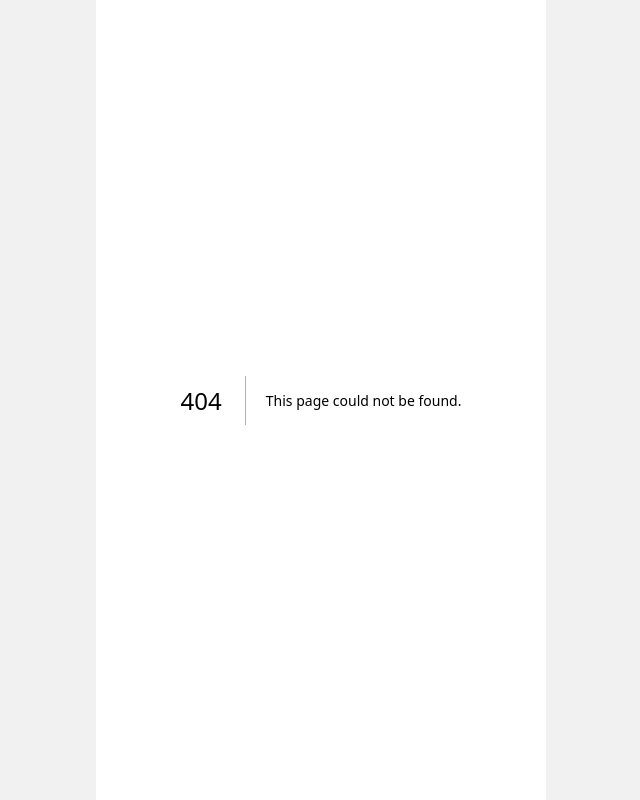
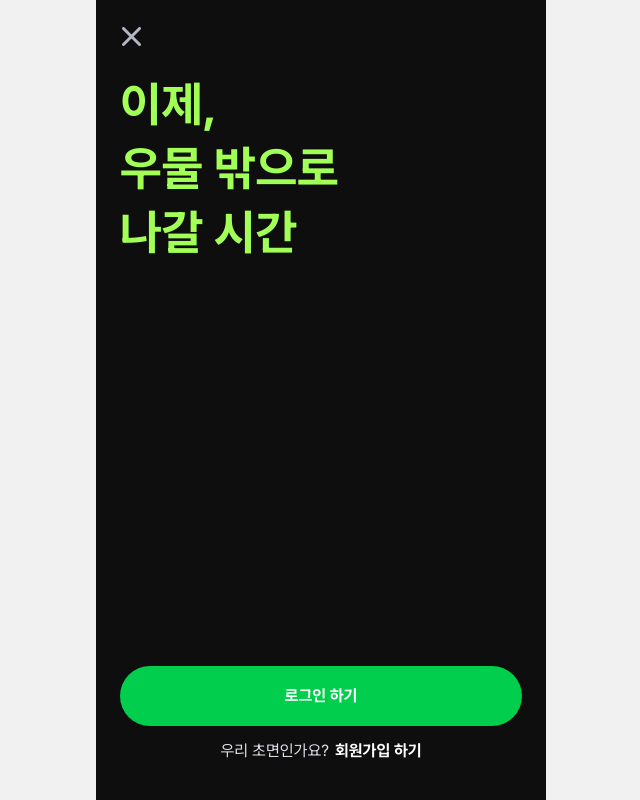
Before and after one commit to Team-Frolog/Frolog_Web, a Next.js app: page /landing in a window 1280 px wide. Before the commit this address had no page. Shown: the whole page, without its empty margins (319-959 px from the left). Built offline with nearby package versions, Linux system fonts and the light colour scheme.

Commit message:
[Feat/#3]: 랜딩 페이지

```diff
--- /dev/null
+++ b/src/app/(DefaultLayout)/landing/page.tsx
@@ -0,0 +1,36 @@
+'use client';
+
+import ButtonWithText from '@/components/common/button/ButtonWithText';
+import { ICONS } from '@/constants/icons';
+import Image from 'next/image';
+import Link from 'next/link';
+import React from 'react';
+
+function LandingPage() {
+  return (
+    <div className='flex w-full flex-col bg-gray-900'>
+      <header className='p-page pb-0'>
+        <Image src={ICONS.common.cancel} alt='x' width={24} height={24} />
+      </header>
+      <div className='p-page flex w-full flex-1 flex-col justify-between'>
+        <h2 className='text-main_bright text-h_lg_bold'>
+          이제,
+          <br />
+          우물 밖으로
+          <br />
+          나갈 시간
+        </h2>
+        <ButtonWithText btnText='로그인 하기'>
+          <div className='flex gap-[6px]'>
+            <span className='text-body_lg text-gray-400'>우리 초면인가요?</span>
+            <Link href='/join?step=1' className='text-body_lg_bold text-white'>
+              회원가입 하기
+            </Link>
+          </div>
+        </ButtonWithText>
+      </div>
+    </div>
+  );
+}
+
+export default LandingPage;
--- /dev/null
+++ b/src/components/common/button/Button.tsx
@@ -0,0 +1,21 @@
+import React from 'react';
+
+interface Props {
+  children: React.ReactNode;
+  type?: 'button' | 'submit';
+  disabled?: boolean;
+}
+
+function Button({ children, type = 'button', disabled = false }: Props) {
+  return (
+    <button
+      type={type}
+      disabled={disabled}
+      className={`bg-main text-body_lg_bold box-border w-full rounded-[30px] px-[30px] py-[18px] text-white transition-all`}
+    >
+      {children}
+    </button>
+  );
+}
+
+export default Button;
--- /dev/null
+++ b/src/components/common/button/ButtonWithText.tsx
@@ -0,0 +1,20 @@
+import React from 'react';
+import Button from './Button';
+
+interface Props {
+  btnText: string;
+  children: React.ReactNode;
+}
+
+function ButtonWithText({ children, btnText }: Props) {
+  return (
+    <div className='flex h-[110px] flex-col'>
+      <Button>{btnText}</Button>
+      <div className='flex w-full flex-1 items-center justify-center'>
+        {children}
+      </div>
+    </div>
+  );
+}
+
+export default ButtonWithText;
--- a/src/constants/icons.ts
+++ b/src/constants/icons.ts
@@ -1,6 +1,9 @@
 const BASE_PATH = '/icons';
 
 export const ICONS = {
+  common: {
+    cancel: `${BASE_PATH}/common/x-icon.svg`,
+  },
   form: {
     backBtn: `${BASE_PATH}/form/back-btn.svg`,
     error: `${BASE_PATH}/form/error-icon.svg`,
--- a/tailwind.config.ts
+++ b/tailwind.config.ts
@@ -35,6 +35,7 @@ const config: Config = {
       },
       colors: {
         main: '#00CE4C',
+        main_bright: '#A1FF56',
         white: '#FFFFFF',
         error: '#FF6464',
         error_bg: '#FF64644D',
@@ -53,6 +54,9 @@ const config: Config = {
         base: '400',
         bold: '700',
       },
+      spacing: {
+        page: '24px',
+      },
     },
   },
   plugins: [],
```
Also changed, not shown: public/icons/common/x-icon.svg (added).
